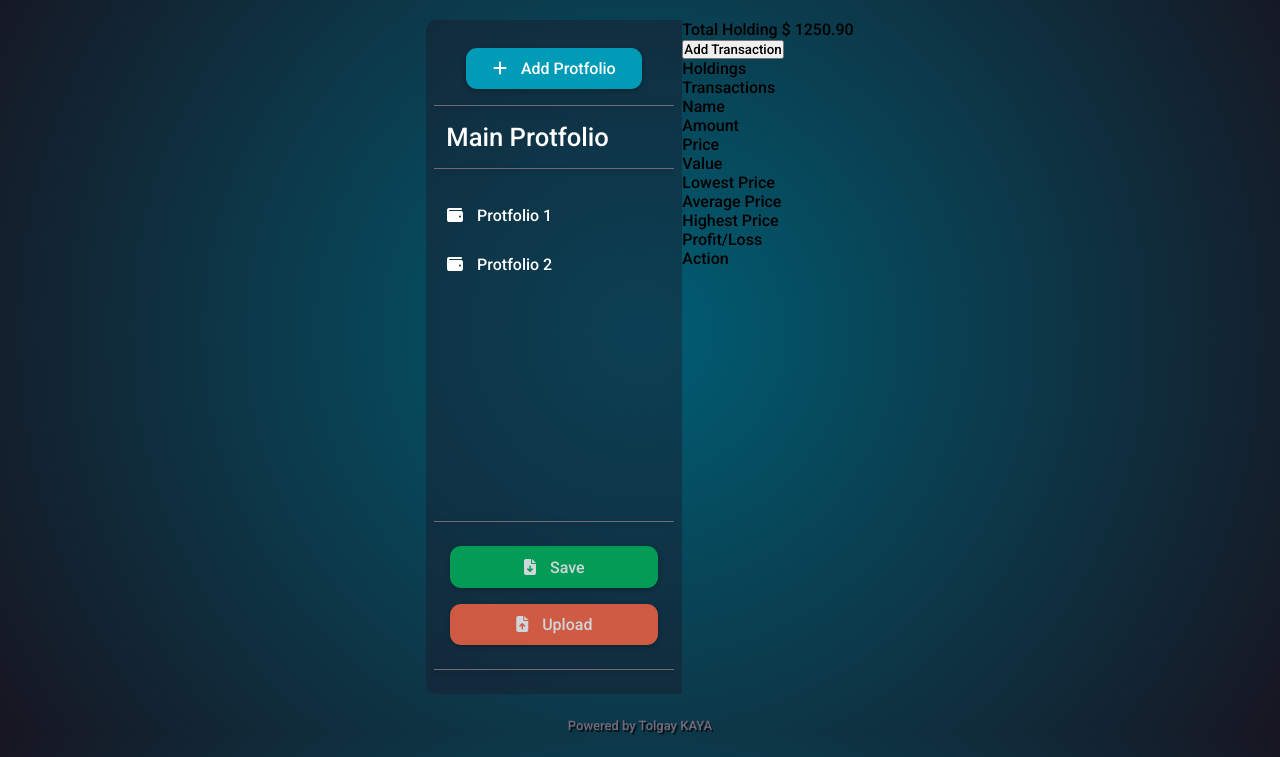
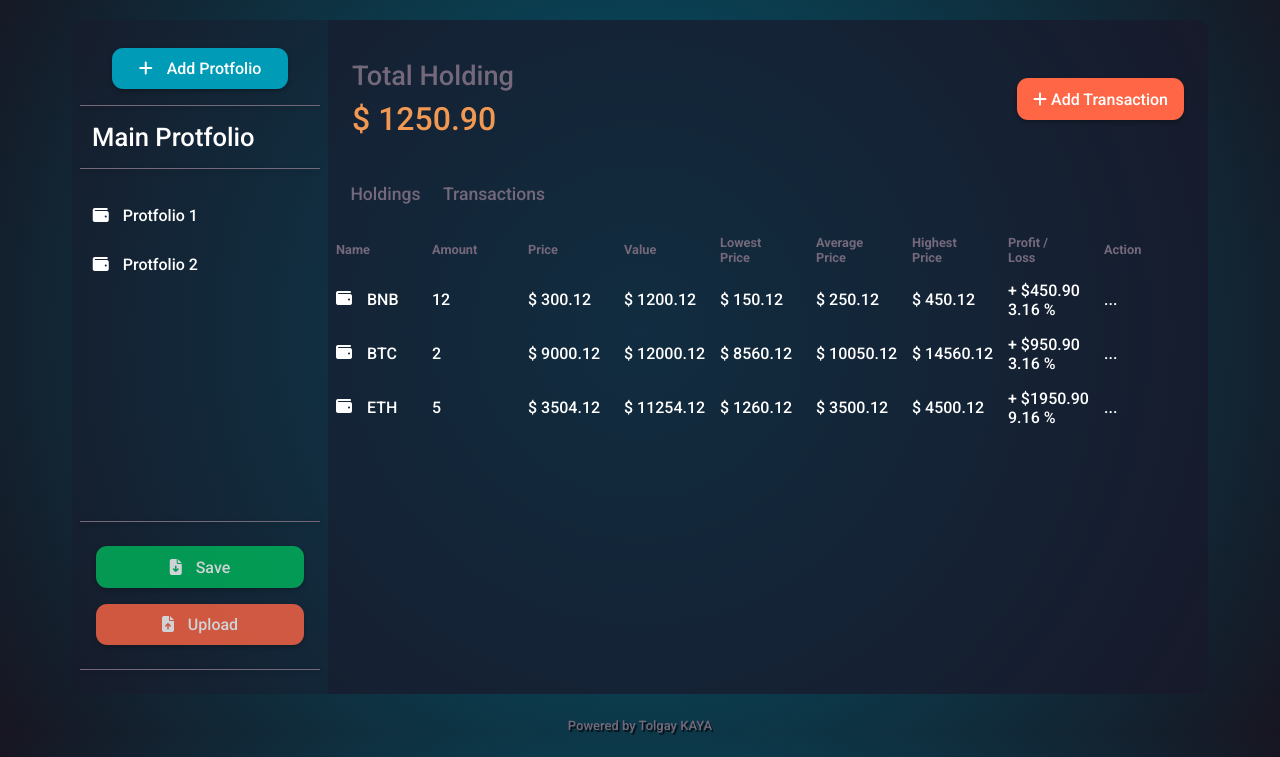
Before and after one commit to Tolgaycode/Crypto-portfolio-tracker, a plain HTML site: page index.html in a window 1280 px wide. Shown: the part 68-825 px from the top of the page. Drawn offline with Linux system fonts and the light colour scheme.

Commit message:
main menu update

```diff
--- a/index.html
+++ b/index.html
@@ -62,10 +62,13 @@
       <main class="container-main">
         <div class="header-main">
           <div class="holding-text">
-            <span>Total Holding</span>
-            <span>$ 1250.90</span>
+            <div class="holding-total">Total Holding</div>
+            <div class="holding-value">$ 1250.90</div>
           </div>
-          <button class="transaction-btn">Add Transaction</button>
+          <button class="transaction-btn">
+            <i class="fa-solid fa-plus" style="color: #ffffff"></i> Add
+            Transaction
+          </button>
         </div>
         <div class="holding-menu">
           <div class="holdings">Holdings</div>
@@ -77,11 +80,62 @@
             <div class="list-amount">Amount</div>
             <div class="list-price">Price</div>
             <div class="list-value">Value</div>
-            <div class="list-lowes">Lowest Price</div>
-            <div class="list-avg">Average Price</div>
-            <div class="list-highest">Highest Price</div>
-            <div class="list-profit">Profit/Loss</div>
+            <div class="list-lowes">Lowest<br />Price</div>
+            <div class="list-avg">Average<br />Price</div>
+            <div class="list-highest">Highest<br />Price</div>
+            <div class="list-profit">Profit /<br />Loss</div>
             <div class="list-action">Action</div>
+          </div>
+          <div class="list-item">
+            <div class="item-name">
+              <i class="fa-solid fa-wallet" style="color: #ffffff"></i>
+              <div class="coin">BNB</div>
+            </div>
+            <div class="item-amount">12</div>
+            <div class="item-price">$ 300.12</div>
+            <div class="item-value">$ 1200.12</div>
+            <div class="item-lowes">$ 150.12</div>
+            <div class="item-avg">$ 250.12</div>
+            <div class="item-highest">$ 450.12</div>
+            <div class="item-profit">
+              <div class="profit">+ $450.90</div>
+              <div class="percentage">3.16 %</div>
+            </div>
+            <div class="item-action">...</div>
+          </div>
+          <div class="list-item">
+            <div class="item-name">
+              <i class="fa-solid fa-wallet" style="color: #ffffff"></i>
+              <div class="coin">BTC</div>
+            </div>
+            <div class="item-amount">2</div>
+            <div class="item-price">$ 9000.12</div>
+            <div class="item-value">$ 12000.12</div>
+            <div class="item-lowes">$ 8560.12</div>
+            <div class="item-avg">$ 10050.12</div>
+            <div class="item-highest">$ 14560.12</div>
+            <div class="item-profit">
+              <div class="profit">+ $950.90</div>
+              <div class="percentage">3.16 %</div>
+            </div>
+            <div class="item-action">...</div>
+          </div>
+          <div class="list-item">
+            <div class="item-name">
+              <i class="fa-solid fa-wallet" style="color: #ffffff"></i>
+              <div class="coin">ETH</div>
+            </div>
+            <div class="item-amount">5</div>
+            <div class="item-price">$ 3504.12</div>
+            <div class="item-value">$ 11254.12</div>
+            <div class="item-lowes">$ 1260.12</div>
+            <div class="item-avg">$ 3500.12</div>
+            <div class="item-highest">$ 4500.12</div>
+            <div class="item-profit">
+              <div class="profit">+ $1950.90</div>
+              <div class="percentage">9.16 %</div>
+            </div>
+            <div class="item-action">...</div>
           </div>
         </div>
       </main>
--- a/style.css
+++ b/style.css
@@ -167,6 +167,89 @@ aside i {
 
 /* MENU */
 
+.container-main {
+  background-color:  #19192bb4;
+  border-radius: 0 0.7rem 0.7rem 0;
+  width: 55rem;
+}
+
+.header-main {
+  display: flex;
+  justify-content: space-between;
+  align-items: center;
+  margin-top: 1rem;
+  padding: 1.5rem;
+}
+
+.holding-total {
+  color: var(--gray-text);
+  font-size: 1.7rem;
+}
+
+.holding-value {
+  color: var(--orange);
+  font-size: 2rem;
+  margin-top: 0.5rem;
+}
+
+.transaction-btn {
+  background-color: var(--dark-orange);
+  border: none;
+  color: white;
+  padding: 0.7rem 1rem;
+  border-radius: 0.7rem;
+  font-size: 1rem;
+  cursor: pointer;
+  box-shadow: 0 2px 5px rgba(0, 0, 0, 0.3);
+}
+
+.holding-menu {
+
+  display: flex;
+  align-items: center;
+  margin: 0.7rem;
+
+}
+
+.holding-menu div {
+  color: var(--gray-text);
+  padding: 0.7rem;
+  font-size: 1.1rem;
+}
+
+.list-item-texts {
+  color: var(--gray-text);
+  font-size: 0.8rem;
+  display: flex;
+  justify-content: flex-start;
+  align-items: center;
+  padding: 0.5rem;
+  font-weight: bold;
+}
+
+.list-item-texts > div {
+  width: 100px;
+}
+
+.list-item {
+  display: flex;
+  justify-content: space-between;
+  align-items: center;
+  padding: 0.5rem;
+  color: white;
+}
+.list-item > div {
+  width: 100px;
+}
+
+.item-name {
+ display: flex;
+}
+
+.item-name > i {
+  margin-right: 15px;
+}
+
 
 /* FOOTER */
 
```
